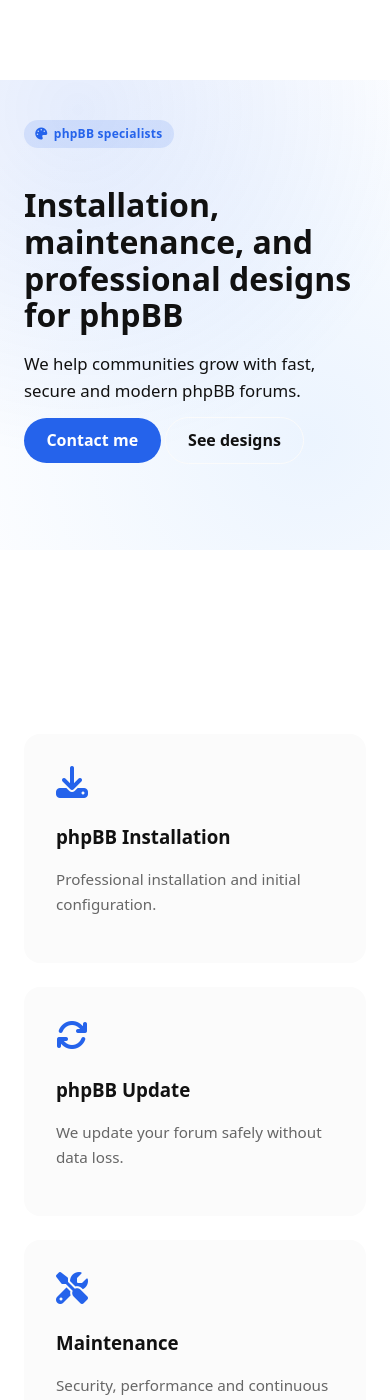
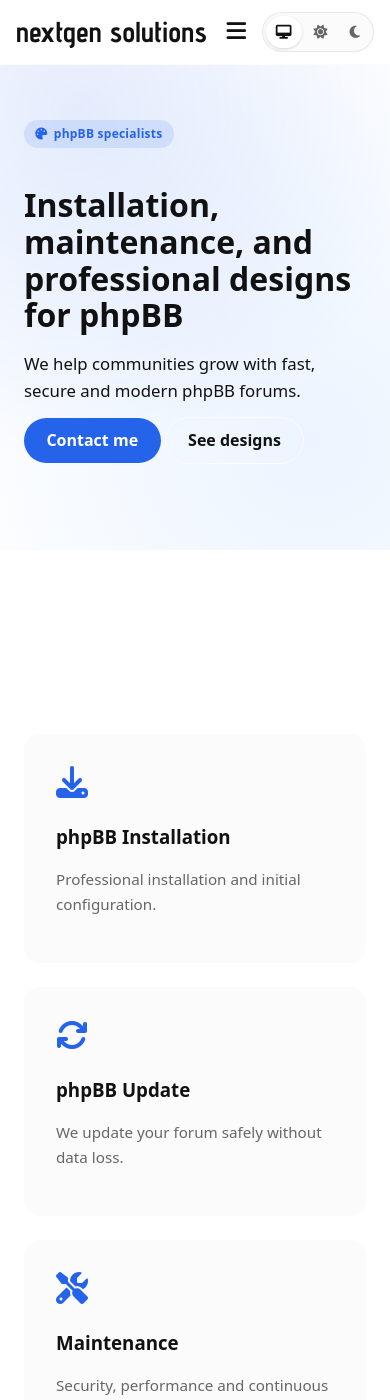
Before and after one commit to nextgen-solutions-gt/nextgen-solutions-gt.github.io, a Jekyll site: the page built from index.md, in a window 390 px wide and 1400 px high. Built offline with Jekyll 4.4.1, drawn with Linux system fonts in a browser that asks for light colours.

Commit message:
Fixed some bugs in mobile menú

```diff
--- a/assets/css/style.css
+++ b/assets/css/style.css
@@ -308,36 +308,51 @@
   gap: 0.6rem;
 }
 
+
+/* BOTÓN MOBILE */
 .nav-toggle {
   display: none;
-  background: transparent;
-  border: none;
+  background: none;
+  border: 0;
   font-size: 1.4rem;
   color: var(--text);
   cursor: pointer;
 }
 
-/* MOBILE */
-@media (max-width: 768px) {
-  .nav-links {
+/* MENÚ MOBILE */
+.mobile-menu {
   position: fixed;
   top: 64px;
   left: 0;
   right: 0;
-    height: calc(100vh - 64px);
   background: var(--bg);
+  display: flex;
   flex-direction: column;
-    align-items: center;
-    padding: 2rem 1.5rem;
-    gap: 1.5rem;
-    transform: translateY(-100%);
+  gap: 1.2rem;
+  padding: 2rem;
+  border-top: 1px solid var(--border);
+
+  transform: translateY(-120%);
   transition: transform 0.3s ease;
-    overflow-y: auto;
-    z-index: 999;
 }
 
-  .nav-links.open {
+/* LINKS */
+.mobile-menu a {
+  font-size: 1rem;
+  font-weight: 600;
+  text-decoration: none;
+  color: var(--text);
+}
+
+/* ABIERTO */
+.mobile-menu.open {
   transform: translateY(0);
+}
+
+/* RESPONSIVE */
+@media (max-width: 768px) {
+  .nav-links {
+    display: none; /* desktop off */
   }
 
   .nav-toggle {
--- a/assets/js/mobile-nav.js
+++ b/assets/js/mobile-nav.js
@@ -1,25 +1,23 @@
 (() => {
-  const navToggle = document.querySelector(".nav-toggle");
-  if (!navToggle) return;
+  const toggle = document.querySelector(".nav-toggle");
+  const menu = document.querySelector(".mobile-menu");
+  const icon = toggle.querySelector("i");
 
-  const nav = document.querySelector(".nav-links");
-  const links = nav.querySelectorAll("a");
-  const icon = navToggle.querySelector("i");
-
-  navToggle.addEventListener("click", () => {
-    const isOpen = nav.classList.toggle("open");
-    document.body.classList.toggle("menu-open", isOpen);
+  toggle.addEventListener("click", () => {
+    const isOpen = menu.classList.toggle("open");
 
     icon.className = isOpen
       ? "fa-solid fa-xmark"
       : "fa-solid fa-bars";
+
+    menu.setAttribute("aria-hidden", !isOpen);
   });
 
-  links.forEach(link => {
+  menu.querySelectorAll("a").forEach(link => {
     link.addEventListener("click", () => {
-      nav.classList.remove("open");
-      document.body.classList.remove("menu-open");
+      menu.classList.remove("open");
       icon.className = "fa-solid fa-bars";
+      menu.setAttribute("aria-hidden", "true");
     });
   });
 })();
```
Lines whose indentation alone changed are shown as unchanged.
